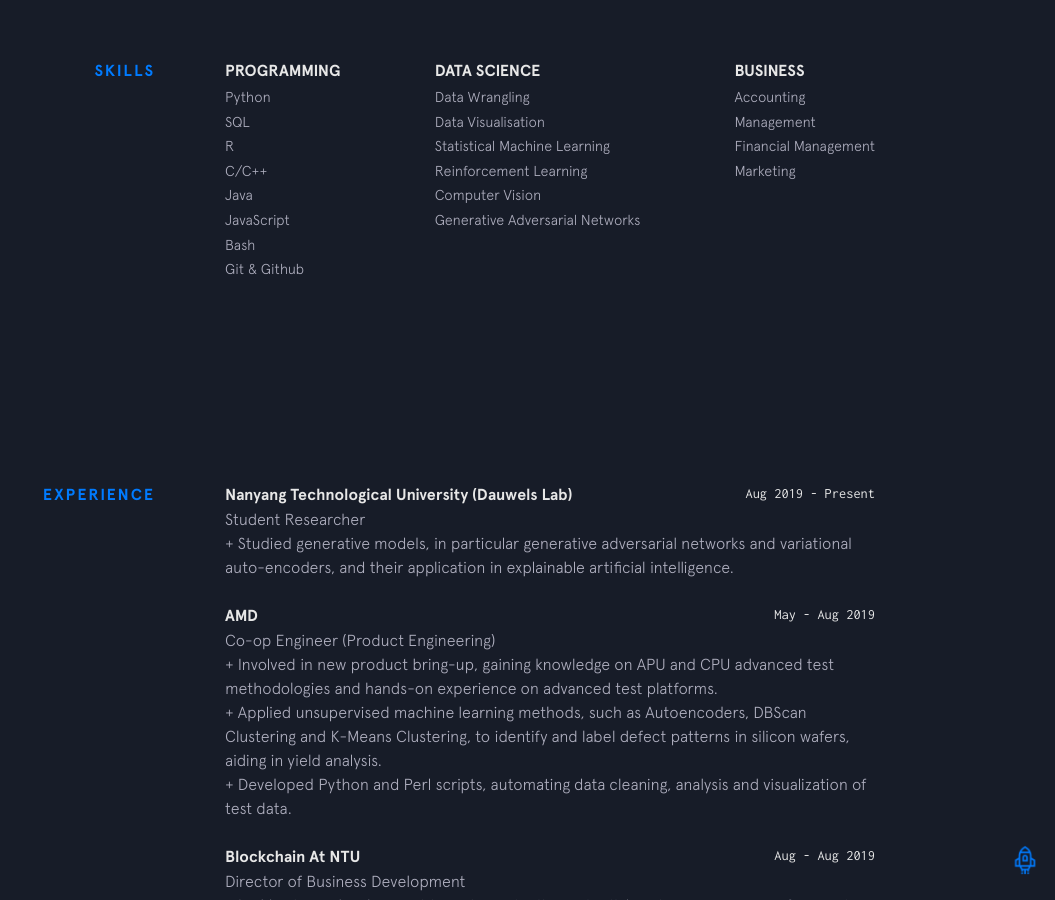
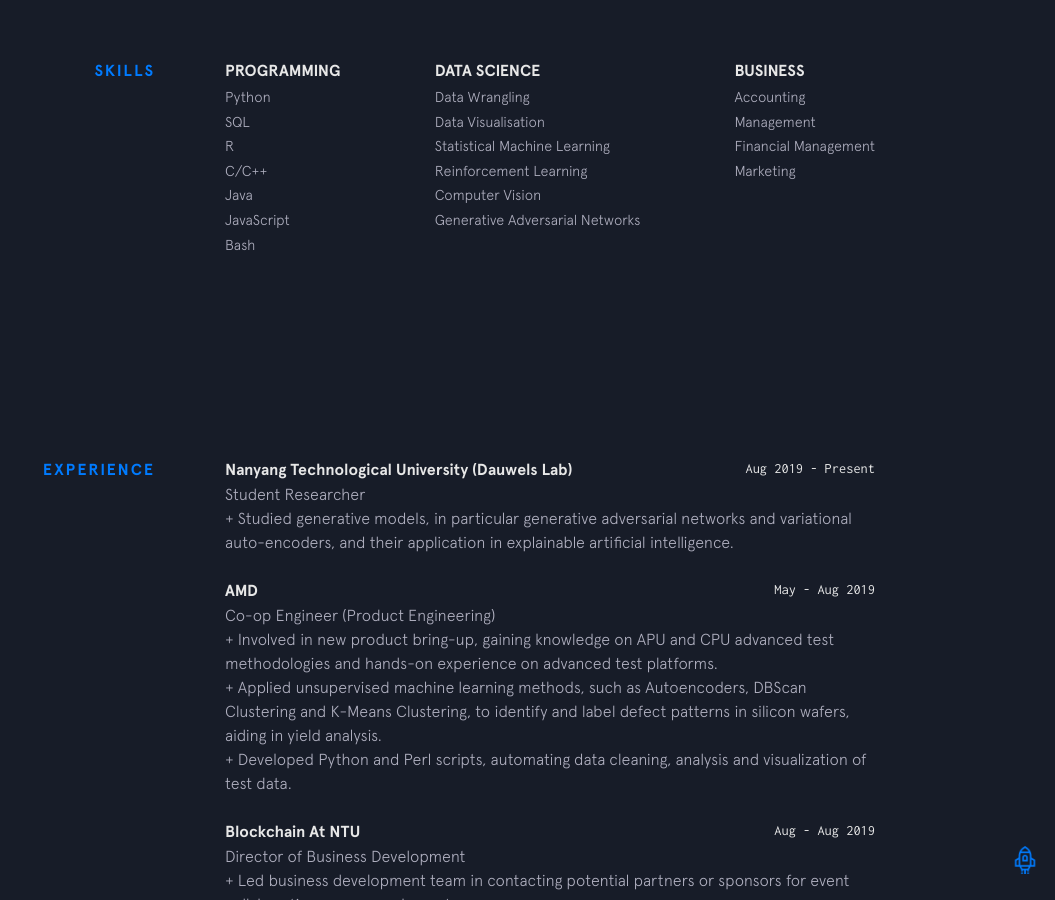
Before and after one commit to jervvs/jervvs.github.io, a Jekyll site: the page built from index.html, in a window 1280 px wide and 900 px high, scrolled down 1487 px. Shown: the whole window, without its empty margins (225-1280 px from the left). Built offline with Jekyll 4.4.1, drawn with Linux system fonts in a browser that asks for light colours; nearby versions of some CDN libraries.

Commit message:
Update skills.yml

```diff
--- a/_data/skills.yml
+++ b/_data/skills.yml
@@ -6,7 +6,6 @@
   - item: Java
   - item: JavaScript
   - item: Bash
-  - item: Git & Github
 
 ds:
   - item: Data Wrangling
```
